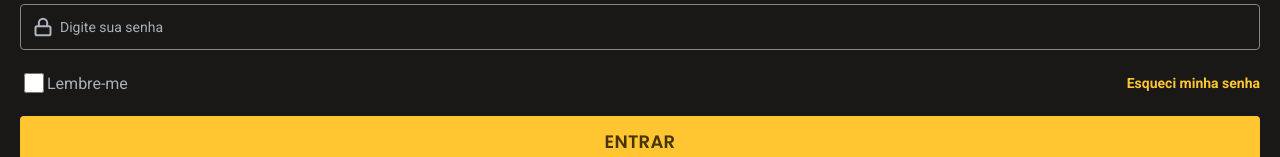
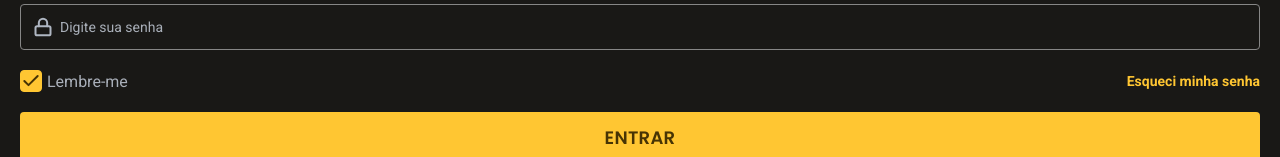
Before and after one commit to KrisMazzini/loginForm, a React (Vite) app: page / in a window 1280 px wide. Shown: the part 304-461 px from the top of the page. Built offline with nearby package versions, Linux system fonts and the light colour scheme.

Commit message:
add checkbox customization

```diff
--- a/src/components/Checkbox/index.tsx
+++ b/src/components/Checkbox/index.tsx
@@ -1,4 +1,7 @@
+import { useState, useEffect } from "react";
+
 import styled from "styled-components";
+import check from "../../assets/check.svg"
 
 type Props = {
     key: string;
@@ -6,13 +9,46 @@ type Props = {
     label: string;
 }
 
+type CheckProps = {
+    backgroundColor: string;
+    backgroundImage: string;
+    borderColor: string;
+}
+
 export function Checkbox(props:Props) {
     const { id, label } = props;
 
+    const [checked, setChecked] = useState<boolean>(true)
+    const [checkProperties, setCheckProperties] = useState<CheckProps>(handleCheck())
+
+    function handleCheck():CheckProps {
+
+        const checkProperties:CheckProps = checked ? {
+            backgroundColor: "var(--primary-color)",
+            backgroundImage: check,
+            borderColor: "var(--primary-color)"
+        } : {
+            backgroundColor: "var(--background)",
+            backgroundImage: "none",
+            borderColor: "var(--input-border)"
+        }
+
+        return checkProperties
+    }
+
+    useEffect(() => {
+        setCheckProperties(handleCheck())
+    }, [checked])
+
     return(
-        <Container>
-            <input type="checkbox" name={id} value={id} id={id}/>
-            <label htmlFor={id}>{label}</label>
+        <Container onClick={() => setChecked(prev => !prev)}>
+            <Check
+                backgroundColor={checkProperties.backgroundColor}
+                backgroundImage={checkProperties.backgroundImage}
+                borderColor={checkProperties.borderColor}
+            />
+            <input type="checkbox" name={id} value={id} id={id} checked={checked}/>
+            <label htmlFor={id} onClick={() => setChecked(prev => !prev)}>{label}</label>
         </Container>
     )
 }
@@ -20,6 +56,9 @@ export function Checkbox(props:Props) {
 const Container = styled.div`
     display: flex;
     align-items: center;
+    gap: 5px;
+
+    position: relative;
 
     * {
         cursor: pointer;
@@ -35,7 +74,17 @@ const Container = styled.div`
     }
 
     input {
-        width: 20px;
-        height: 20px;
+        opacity: 0;
+        position: absolute;
     }
 `
+
+const Check = styled.div`
+    width: 20px;
+    height: 20px;
+
+    background-color: ${(props:CheckProps) => props.backgroundColor};
+    background-image: url(${(props:CheckProps) => props.backgroundImage});
+    border: 1px solid ${(props:CheckProps) => props.borderColor};
+    border-radius: 4px;
+`
--- a/src/components/LoginForm/index.tsx
+++ b/src/components/LoginForm/index.tsx
@@ -72,7 +72,6 @@ const AdditionalData = styled.div`
     display: flex;
     justify-content: space-between;
     align-items: center;
-    gap: 5px;
 
     > a {
         justify-self: flex-end;
```
